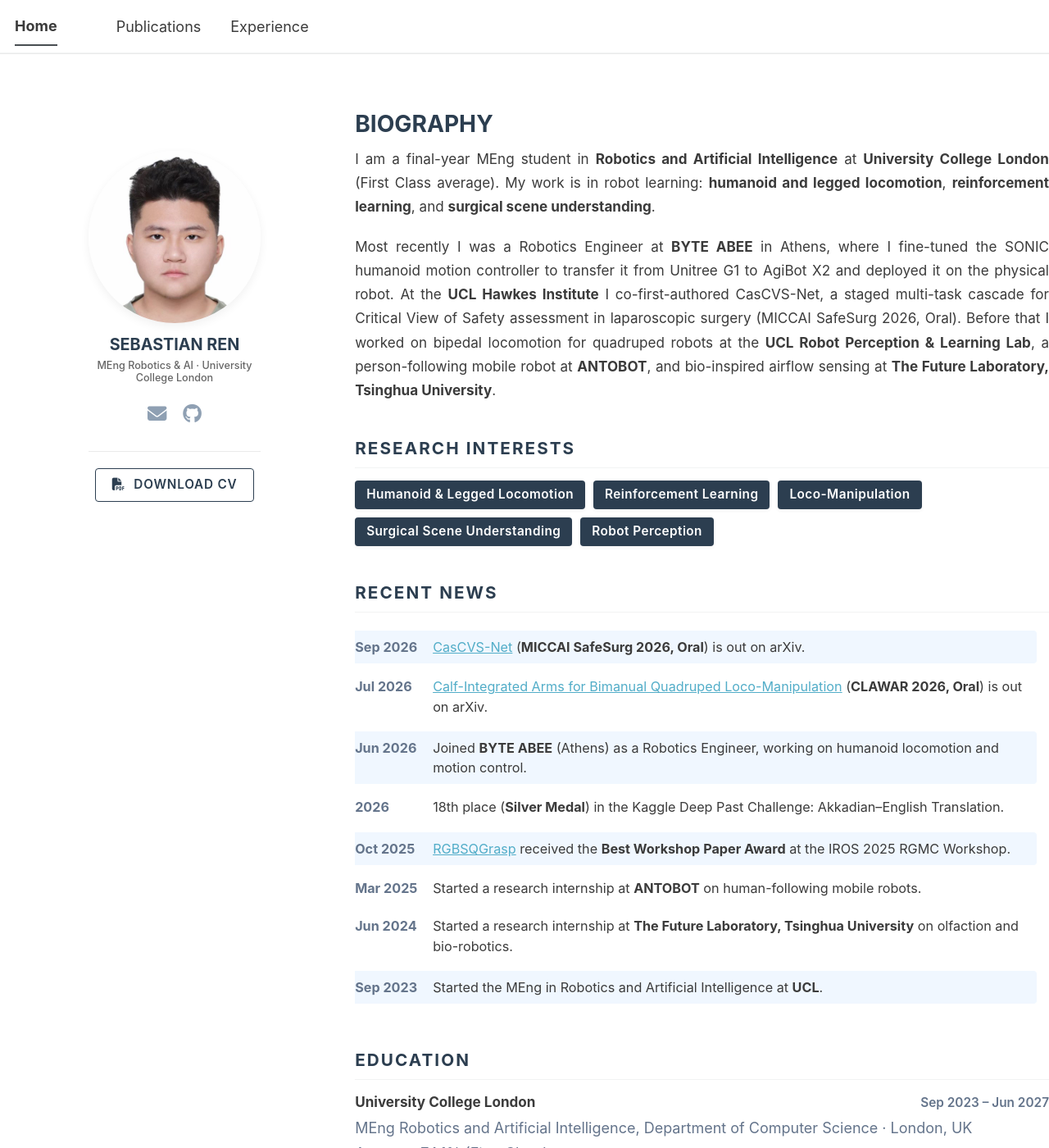
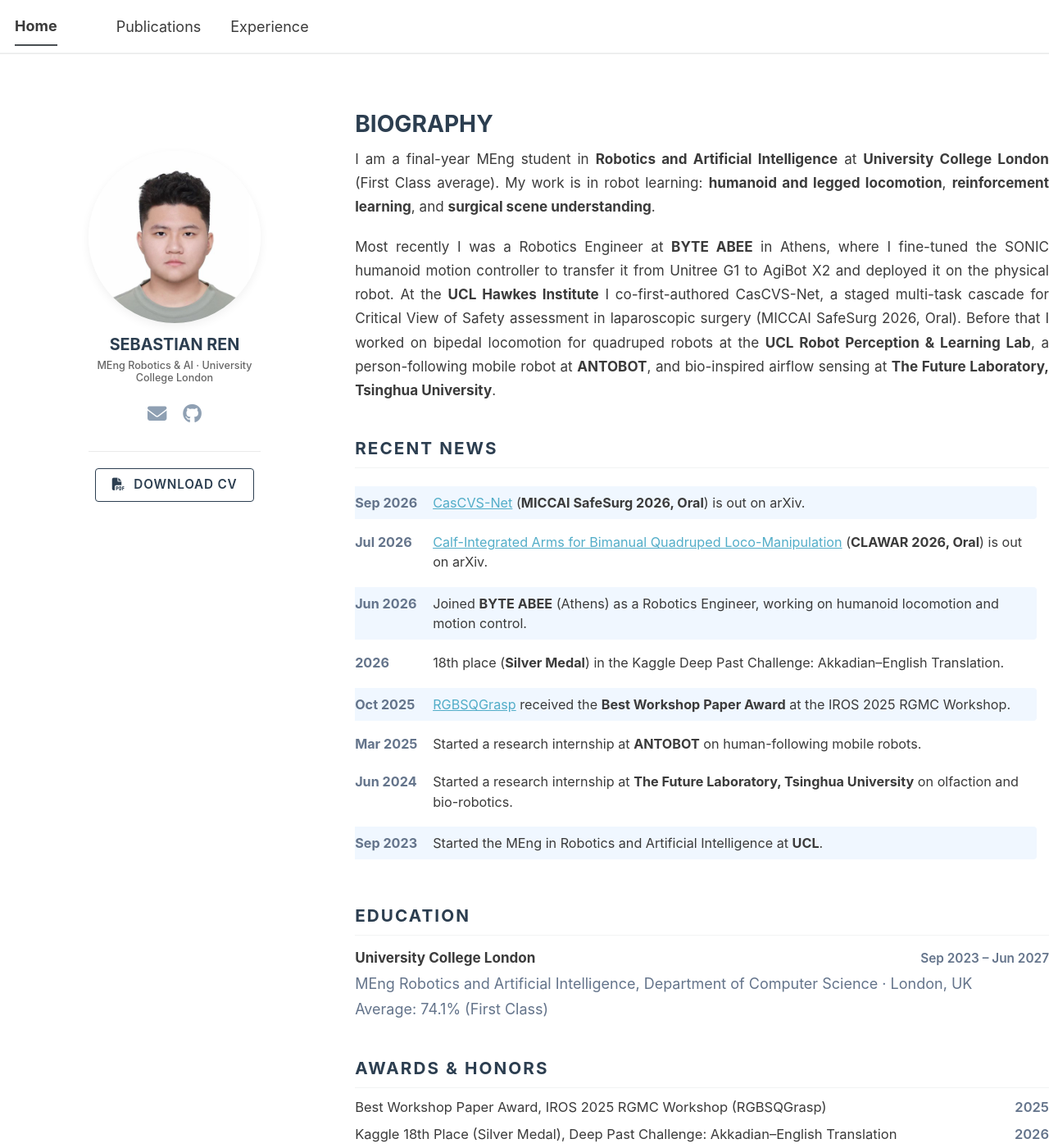
Before and after one commit to TaiE64/TaiE64.github.io, a Jekyll site: the page built from _pages/about.md, in a window 1280 px wide and 1400 px high. Shown: the whole window at 82% size. Built offline with Jekyll 4.4.1, drawn with Linux system fonts in a browser that asks for light colours; a script bundle is joined from its source files by our own code; library files that are not in the unit come from our copies; part of the change alters nothing that is shown.

Commit message:
Wider avatar crop; drop Research Interests section; fix Paper button underline
Co-Authored-By: Claude Opus 5.5 <noreply@anthropic.com>

```diff
--- a/_pages/about.md
+++ b/_pages/about.md
@@ -102,26 +102,6 @@ redirect_from:
     line-height: 1.6;
   }
 
-  /* Research Interest Badges */
-  .interest-pills {
-    display: flex;
-    flex-wrap: wrap;
-    gap: 10px;
-    margin-top: 15px;
-    margin-bottom: 30px;
-  }
-
-  .pill {
-    background-color: var(--port-primary);
-    color: #ffffff;
-    font-size: 0.85em;
-    font-weight: 600;
-    padding: 6px 14px;
-    border-radius: 4px;
-    letter-spacing: 0.03em;
-    box-shadow: 0 2px 4px rgba(0,0,0,0.05);
-  }
-
   /* News Timeline Styling */
   .news-scroll-container {
     max-height: 500px;
@@ -220,15 +200,6 @@ redirect_from:
   Most recently I was a Robotics Engineer at <strong>BYTE ABEE</strong> in Athens, where I fine-tuned the SONIC humanoid motion controller to transfer it from Unitree G1 to AgiBot X2 and deployed it on the physical robot. At the <strong>UCL Hawkes Institute</strong> I co-first-authored CasCVS-Net, a staged multi-task cascade for Critical View of Safety assessment in laparoscopic surgery (MICCAI SafeSurg 2026, Oral). Before that I worked on bipedal locomotion for quadruped robots at the <strong>UCL Robot Perception &amp; Learning Lab</strong>, a person-following mobile robot at <strong>ANTOBOT</strong>, and bio-inspired airflow sensing at <strong>The Future Laboratory, Tsinghua University</strong>.
 </div>
 
-<h2 class="section-title">Research Interests</h2>
-<div class="interest-pills">
-  <span class="pill">Humanoid &amp; Legged Locomotion</span>
-  <span class="pill">Reinforcement Learning</span>
-  <span class="pill">Loco-Manipulation</span>
-  <span class="pill">Surgical Scene Understanding</span>
-  <span class="pill">Robot Perception</span>
-</div>
-
 <h2 class="section-title">Recent News</h2>
 <div class="news-scroll-container">
 
```
Also changed, not shown: images/profile.jpg.
